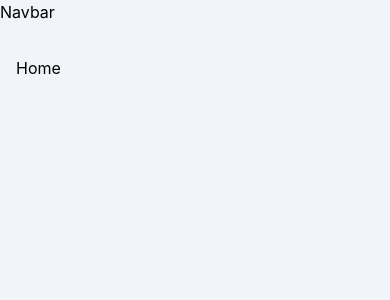
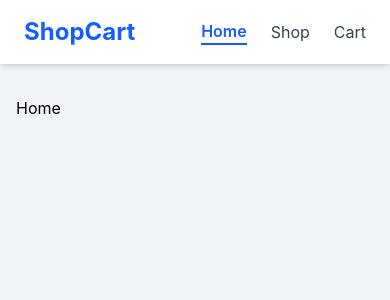
Before and after one commit to comfortmbah/shopping-cart, a React (Vite) app: page / in a window 390 px wide. Shown: the top 300 px of the page. Built offline with nearby package versions, Linux system fonts and the light colour scheme.

Commit message:
Create responsive navbar with tailwindCSS

```diff
--- a/src/components/Navbar.jsx
+++ b/src/components/Navbar.jsx
@@ -2,8 +2,47 @@
 
 const Navbar = ({ cart }) => {
   const totalItems = cart.reduce((total, item) => total + item.quantity, 0);
+
   return (
-    <div>Navbar</div>
+    <header className="sticky top-0 z-50 bg-white shadow-md">
+      <nav className="max-w-7xl mx-auto flex items-center justify-between px-6 py-4">
+        <h1 className="text-2xl font-bold text-blue-600">
+          ShopCart
+        </h1>
+
+        <div className="flex items-center gap-6">
+          <NavLink
+            to={'/'}
+            className={({ isActive }) => isActive
+              ? 'text-blue-600 font-semibold border-b-2 border-blue-600'
+              : 'text-gray-700 hover:text-blue-600 transition'
+            }
+          >
+            Home
+          </NavLink>
+
+          <NavLink
+            to={'/shop'}
+            className={({ isActive }) => isActive
+              ? 'text-blue-600 font-semibold border-b-2 border-blue-600'
+              : 'text-gray-700 hover:text-blue-600 transition'
+            }
+          >
+            Shop
+          </NavLink>
+
+          <NavLink
+            to={'/cart'}
+            className={({ isActive }) => isActive
+              ? 'text-blue-600 font-semibold border-b-2 border-blue-600'
+              : 'text-gray-700 hover:text-blue-600 transition'
+            }
+          >
+            Cart
+          </NavLink>
+        </div>
+      </nav>
+    </header>
   )
 }
 
```
